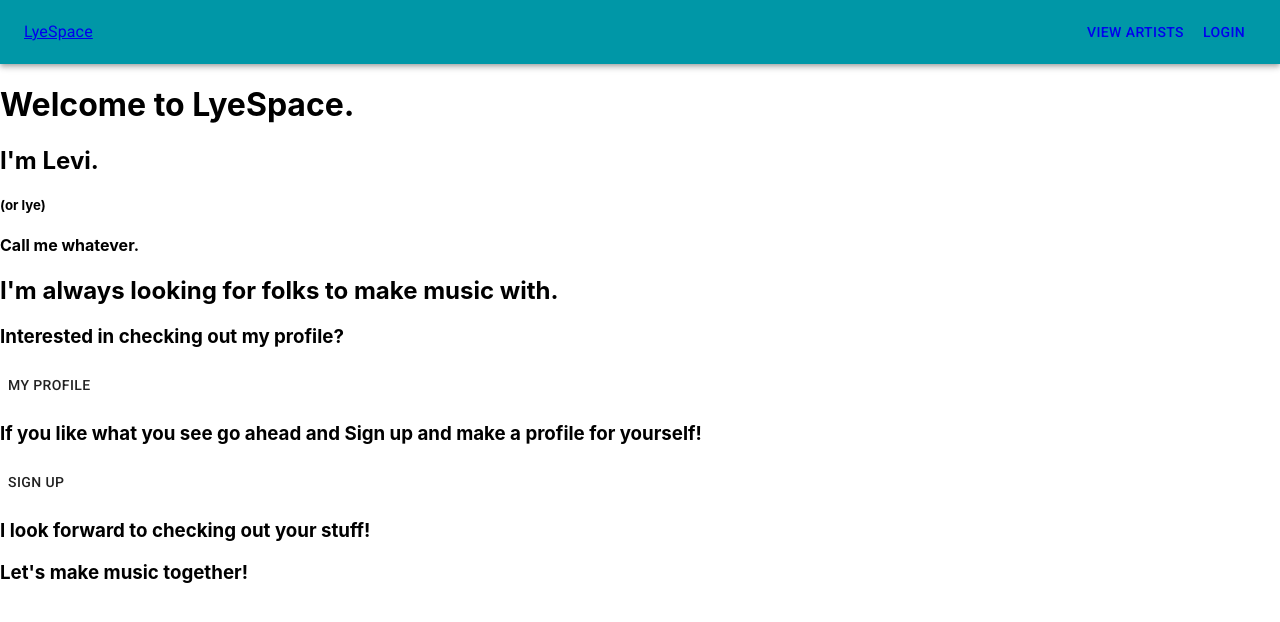
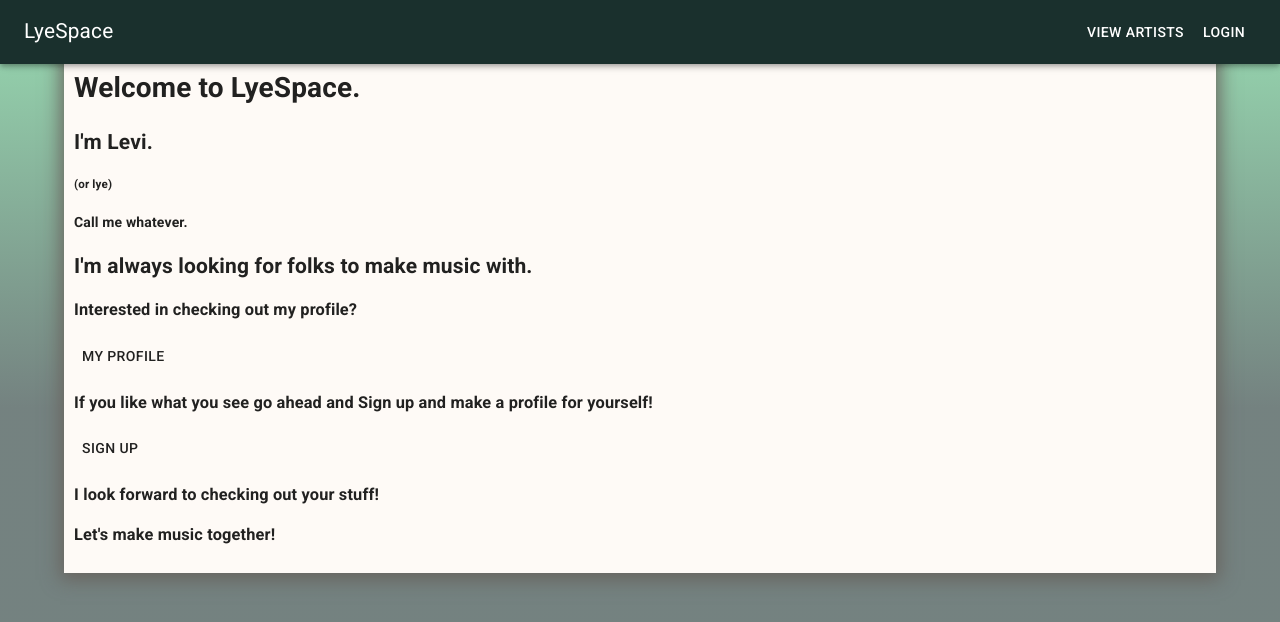
Before and after one commit to lyehatten/lyespaceClient, a React (Create React App) app: page / in a window 1280 px wide. Shown: the top 622 px of the page. Built offline with nearby package versions, Linux system fonts and the light colour scheme.

Commit message:
started some styling

```diff
--- a/src/App.tsx
+++ b/src/App.tsx
@@ -1,18 +1,17 @@
 import React from 'react';
 import Main from './components/Main';
-import { createMuiTheme } from '@material-ui/core/styles';
-import { ThemeProvider } from '@material-ui/styles';
+import { MuiThemeProvider, createMuiTheme } from '@material-ui/core/styles';
 import 'font-awesome/css/font-awesome.min.css';
-
+import CssBaseline from '@material-ui/core/CssBaseline';
 
 const theme = createMuiTheme({
   palette: {
     primary: {
-      main: "#0097a7",
+      main: "#1A302D",
     },
     secondary: {
-      main: '#b2ebf2',
-    },
+      main: '#56C681',
+    }
   },
 });
 
@@ -20,9 +19,10 @@ const theme = createMuiTheme({
 const App: React.FunctionComponent = () => {
   return (
     <React.Fragment>
-      <ThemeProvider theme={theme}>
+      <CssBaseline/>
+      <MuiThemeProvider theme={theme}>
         <Main />
-      </ThemeProvider>
+      </MuiThemeProvider>
     </React.Fragment>
   );
 }
--- a/src/components/Main.tsx
+++ b/src/components/Main.tsx
@@ -5,6 +5,8 @@ import LoginRoute from './ViewConductors/LoginRoute';
 import HomeRoute from './ViewConductors/HomeRoute';
 import ViewArtists from './ViewArtists/ViewArtists';
 import ArtistRoute from './ViewConductors/ArtistRoute';
+import { withStyles, WithStyles } from "@material-ui/core/styles";
+
 
 type mainStates = {
     token: string | null,
@@ -13,9 +15,30 @@ type mainStates = {
     artistView: string
 }
 
-class Main extends React.Component <{}, mainStates>{
+const styles ={
+  setBackground: {
+    background: "linear-gradient(0deg, hsla(172, 30%, 15%, 0.6) 49%, hsla(143, 50%, 56%, 0.6) 100%) fixed",
+    backgroundSize: 'cover',
+    paddingBottom: '5%',
+    minHeight: '100vh'
+  },
+  wrapper: {
+    background: '#FEFAF6',
+    marginTop: '-25px',
+    marginRight: "5%",
+    marginLeft: '5%',
+    padding: "10px",
+    boxShadow: '0px 3px 17px 4px rgba(104,99,94,0.94)'
+  }
+}
+
+interface Props extends WithStyles<typeof styles>{
+
+}
+
+class Main extends React.Component < Props, mainStates>{
   _isMounted = false;
-    constructor(props: mainStates){
+  constructor(props: Props){
       super(props);
       this.state = {
           token: null,
@@ -70,19 +93,35 @@ class Main extends React.Component <{}, mainStates>{
   }
 
   render(){
+  const {classes} = this.props
   return (
     <React.Fragment>
+        <div className={classes.setBackground}>
             <Router>
               <Nav logout={this.logout} token={this.state.token}/>
+          <div className={classes.wrapper} >
               <Switch>
-                    <Route exact path="/"><HomeRoute logout={this.logout} token={this.state.token} userId={this.state.userId}/></Route>
-                    <Route exact path="/artistview"><ArtistRoute updateArtistView={this.updateArtistView} logout={this.logout} token={this.state.token} userId={this.state.userId} role={this.state.role} artistView={this.state.artistView}/> </Route>
-                    <Route exact path="/artists"><ViewArtists updateArtistView={this.updateArtistView}/></Route>
-                    <Route exact path="/login" ><LoginRoute logout={this.logout} userId={this.state.userId} token={this.state.token} updateToken={this.updateToken} updateUserId={this.updateUserId} updateRole={this.updateRole}/></Route>
+                <Route exact path="/">
+                  <HomeRoute logout={this.logout} token={this.state.token} userId={this.state.userId}/>
+                </Route>
+                <Route exact path="/artistview">
+                  <ArtistRoute updateArtistView={this.updateArtistView}
+                  logout={this.logout} token={this.state.token} userId={this.state.userId}
+                  role={this.state.role} artistView={this.state.artistView}/>
+                </Route>
+                <Route exact path="/artists">
+                  <ViewArtists updateArtistView={this.updateArtistView}/>
+                </Route>
+                <Route exact path="/login" >
+                  <LoginRoute logout={this.logout} userId={this.state.userId} token={this.state.token}
+                  updateToken={this.updateToken} updateUserId={this.updateUserId} updateRole={this.updateRole}/>
+                </Route>
               </Switch>
+          </div>
             </Router>
+        </div>
     </React.Fragment>
   )}
 }
 
-export default Main;
+export default withStyles(styles)(Main);
--- a/src/components/Nav.tsx
+++ b/src/components/Nav.tsx
@@ -9,9 +9,15 @@ import {Link} from 'react-router-dom';
 const styles = {
     root: {
       flexGrow: 1,
+      background: "#1A302D"
     },
     title: {
       flexGrow: 1,
+      fontSize: '1.3rem'
+    },
+    links: {
+      color: 'inherit',
+      textDecoration: "none",
     }
   }
 
@@ -33,15 +39,15 @@ class Nav extends React.Component<Props> {
     return (
         <AppBar position="sticky" className={classes.root}>
           <Toolbar>
-              <Typography className={classes.title}>
-                <Link to="/">
+              <Typography className={classes.title} >
+                <Link to="/" className={classes.links} >
                   LyeSpace
                 </Link>
               </Typography>
-            <Link to="/artists">
+            <Link to="/artists" className={classes.links}>
               <Button color="inherit" >View Artists</Button>
             </Link>
-            {this.props.token ? <Button color="secondary" onClick={e => this.clickLogout(e)}>Logout</Button> : <Link to="/login"><Button color="inherit" >Login</Button></Link>}
+            {this.props.token ? <Button color="inherit" onClick={e => this.clickLogout(e)}>Logout</Button> : <Link to="/login" className={classes.links}><Button color="inherit" >Login</Button></Link>}
           </Toolbar>
         </AppBar>
     )}
```
Also changed, not shown: 1 other file (tests, documents, lock files or other folders). Lines whose indentation alone changed are shown as unchanged.
